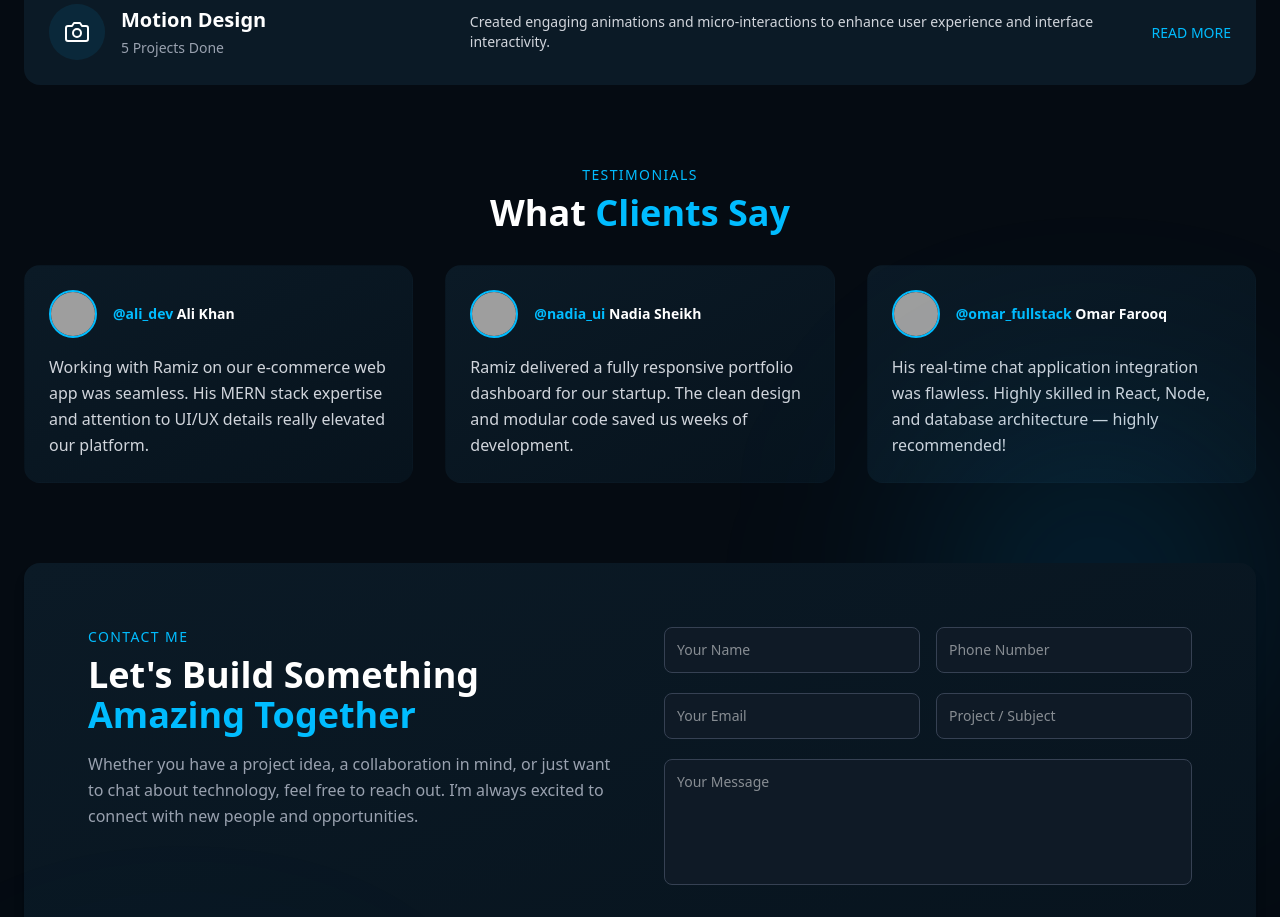
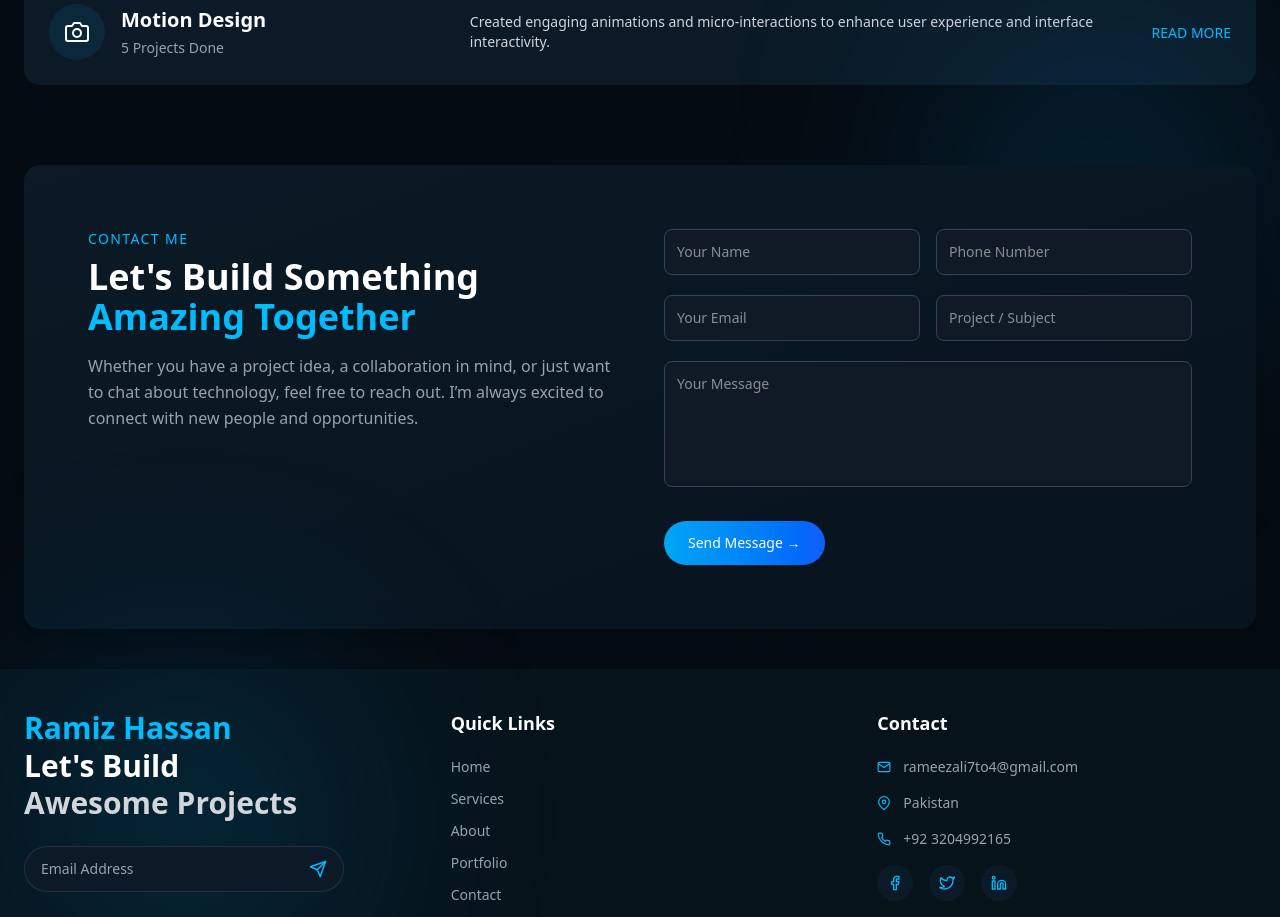
Before and after one commit to jaiganeshmal/jaiganeshmal-Modern-Portfolio, a React (Vite) app: page / in a window 1280 px wide. Shown: the part 5840-6757 px from the top of the page. Built offline with nearby package versions, Linux system fonts and the light colour scheme; grey boxes are pictures that could not be loaded.

Commit message:
Remove TestimonialGrid component from App

```diff
--- a/src/App.jsx
+++ b/src/App.jsx
@@ -8,7 +8,6 @@ import Experience from './components/Experience'
 import ProfessionalExperience from './components/ProfessionalExperience'
 import PortfolioSection from './components/PortfolioSection'
 import SkillHighlightSection from './components/SkillHighlightSection'
-import TestimonialGrid from './components/TestimonialGrid'
 import Contact from './components/Contact'
 import Footer from './components/Footer'
 import { Element } from 'react-scroll'
@@ -33,7 +32,6 @@ const App = () => {
         <PortfolioSection />
       </Element>
       <SkillHighlightSection />
-      <TestimonialGrid />
       <Element name="contact">
         <Contact />
       </Element>
```
